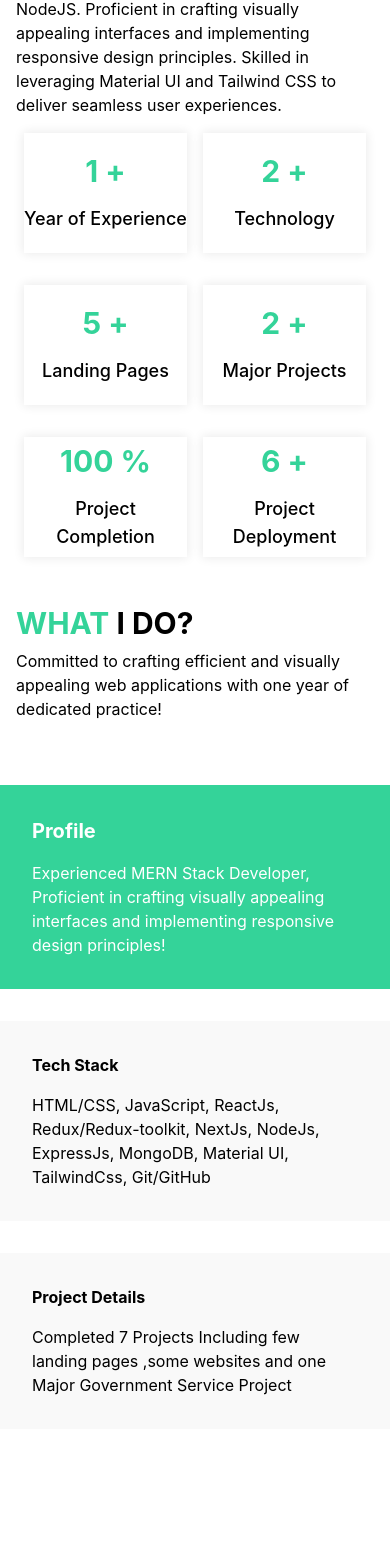
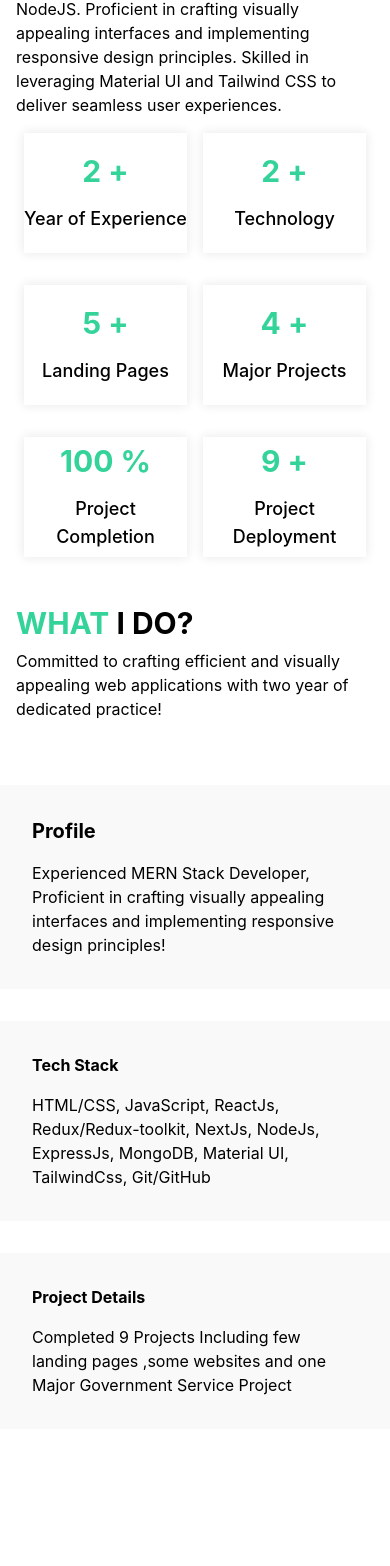
Before and after one commit to Narayan-Chowdhary/profile-page, a React (Create React App) app: page / in a window 390 px wide. Shown: the part 1035-2601 px from the top of the page. Built offline with nearby package versions, Linux system fonts and the light colour scheme.

Commit message:
new updated

```diff
--- a/src/pages/appLayout/AppLayout.jsx
+++ b/src/pages/appLayout/AppLayout.jsx
@@ -6,17 +6,16 @@ import "slick-carousel/slick/slick-theme.css";
 import DarkModeToggle from "../../components/darkToggleMode";
 
 // import required modules
-import Slide1 from '../slide1';
-import Slide2 from '../slide2';
-import Slide3 from '../slide3';
-import Slide4 from '../slide4';
-import Slide5 from '../slide5'
-import Slide6 from '../slide6';
-import Slide7 from '../slide7';
-import Slide11 from '../slide11'
+import Slide1 from "../slide1";
+import Slide2 from "../slide2";
+import Slide3 from "../slide3";
+import Slide4 from "../slide4";
+// import Slide5 from '../slide5'
+import Slide6 from "../slide6";
+import Slide7 from "../slide7";
+import Slide11 from "../slide11";
 
 const AppLayout = () => {
-
   var settings = {
     dots: true,
     arrows: false,
@@ -25,11 +24,11 @@ const AppLayout = () => {
     speed: 500,
     vertical: true,
     customPaging: (i) => {
-            return (<button></button>)
+      return <button></button>;
     },
     verticalSwiping: true,
     slidesToShow: 1,
-        slidesToScroll: 1
+    slidesToScroll: 1,
   };
 
   const sliderRef = useRef(null);
@@ -37,7 +36,7 @@ const AppLayout = () => {
 
   let animationBreak = 1500;
   let lastTime = 0;
-    const handleWheel = e => {
+  const handleWheel = (e) => {
     const wheelDirection = e.deltaY;
     const currentTime = new Date().getTime();
     const isAnimationEnable = currentTime - lastTime > animationBreak;
@@ -45,21 +44,21 @@ const AppLayout = () => {
     if (!isAnimationEnable) return;
 
     if (wheelDirection < 0 && isAnimationEnable) {
-            sliderRef?.current?.slickPrev()
+      sliderRef?.current?.slickPrev();
     }
 
     if (wheelDirection > 0 && isAnimationEnable) {
-            sliderRef?.current?.slickNext()
+      sliderRef?.current?.slickNext();
     }
 
     lastTime = currentTime;
   };
 
   const handleArrowKeys = (event) => {
-        if (event.key === 'ArrowDown') {
-            sliderRef?.current?.slickNext()
-        } else if (event.key === 'ArrowUp') {
-            sliderRef?.current?.slickPrev()
+    if (event.key === "ArrowDown") {
+      sliderRef?.current?.slickNext();
+    } else if (event.key === "ArrowUp") {
+      sliderRef?.current?.slickPrev();
     }
   };
 
@@ -67,27 +66,30 @@ const AppLayout = () => {
     const divElement = wrapperRef.current;
 
     if (divElement) {
-            window.addEventListener('wheel', handleWheel);
-            window.addEventListener('keydown', handleArrowKeys)
+      window.addEventListener("wheel", handleWheel);
+      window.addEventListener("keydown", handleArrowKeys);
     }
 
     return () => {
       if (divElement) {
-                window.removeEventListener('wheel', handleWheel);
-                window.removeEventListener('keydown', handleArrowKeys)
+        window.removeEventListener("wheel", handleWheel);
+        window.removeEventListener("keydown", handleArrowKeys);
       }
     };
-    }, [])
+  }, []);
 
   return (
     <>
-            <div ref={wrapperRef} className="home_wrapper hidden lg:block overflow-hidden">
+      <div
+        ref={wrapperRef}
+        className="home_wrapper hidden lg:block overflow-hidden"
+      >
         <Slider ref={sliderRef} {...settings}>
           <Slide1 />
           <Slide2 />
           <Slide3 />
           <Slide4 />
-                    <Slide5 />
+          {/* <Slide5 /> */}
           <Slide6 />
           <Slide7 />
 
@@ -100,7 +102,7 @@ const AppLayout = () => {
         <Slide2 />
         <Slide3 />
         <Slide4 />
-                <Slide5 />
+        {/* <Slide5 /> */}
         <Slide6 />
         <Slide7 />
 
@@ -108,9 +110,7 @@ const AppLayout = () => {
       </div>
       <DarkModeToggle />
     </>
+  );
+};
 
-    )
-}
-
-
-export default memo(AppLayout)
+export default memo(AppLayout);
--- a/src/pages/slide2/index.jsx
+++ b/src/pages/slide2/index.jsx
@@ -1,81 +1,117 @@
-import LeftImage from "../../assests/New Images/contact/ImageDp.jpg"
-import { useRef } from 'react'
+import LeftImage from "../../assests/New Images/contact/ImageDp.jpg";
+import { useRef } from "react";
 import { motion, useInView } from "framer-motion";
 import CountUp from "react-countup";
-import { cardVariantsBottom, cardVariantsLeft, cardVariantsLeftForHeading } from "../../components/animations";
+import {
+  cardVariantsBottom,
+  cardVariantsLeft,
+  cardVariantsLeftForHeading,
+} from "../../components/animations";
 
 export default function Slide2() {
-    const ref = useRef(null)
+  const ref = useRef(null);
   const isInView = useInView(ref, { once: true });
 
   const companyDetails = [
     {
-            num: 1,
+      num: 2,
       text: "Year of Experience",
     },
     {
       num: 2,
-            text: "Technology"
+      text: "Technology",
     },
     {
       num: 5,
-            text: "Landing Pages"
+      text: "Landing Pages",
     },
     {
-            num: 2,
-            text: "Major Projects"
+      num: 4,
+      text: "Major Projects",
     },
     {
       num: 100,
-            text: "Project Completion"
+      text: "Project Completion",
     },
     {
-            num: 6,
-            text: "Project Deployment"
+      num: 9,
+      text: "Project Deployment",
     },
-    ]
+  ];
   return (
     <>
-            <div className="lg:h-[100vh] flex mt-4 sm:mt-12 lg:mt-0 overflow-hidden" ref={ref}>
+      <div
+        className="lg:h-[100vh] flex mt-4 sm:mt-12 lg:mt-0 overflow-hidden"
+        ref={ref}
+      >
         <div className="lg:w-[42%] xl:w-[48%] 2xl:w-[41%] h-[100vh] overflow-visible hidden lg:block">
-                     <img src={LeftImage} className="h-full w-auto overflow-visible object-contain" />
+          <img
+            src={LeftImage}
+            className="h-full w-auto overflow-visible object-contain"
+          />
           {/*<div className="bg-[#34d399] h-full">.</div> */}
         </div>
         <div className="lg:w-[58%] xl:w-[52%] 2xl:w-[59%] py-8 lg:py-4 px-4 md:mx-16 lg:ml-0 md:flex md:flex-col md:justify-evenly custom_translate">
           <div>
             <div className="text-3xl 2xl:text-5xl lg:text-4xl font-bold flex">
-                            <div variants={cardVariantsLeft} className="after_underline relative">
+              <div
+                variants={cardVariantsLeft}
+                className="after_underline relative"
+              >
                 ABOUT&nbsp;
               </div>
-                            <div variants={cardVariantsLeftForHeading} className="text-[#34d399]">MY SELF</div>
+              <div
+                variants={cardVariantsLeftForHeading}
+                className="text-[#34d399]"
+              >
+                MY SELF
+              </div>
             </div>
             <p className="pt-8 2xl:pr-16 xl:!leading-6 2xl:!leading-10 text-base 2xl:text-2xl">
-                            Experienced MERN Stack Developer with 1.5+ year of expertise in ReactJS, NextJS, HTML, and CSS, complemented by secondary skills in NodeJS. Proficient in
-                            crafting visually appealing interfaces and implementing responsive design principles. Skilled in leveraging Material UI and Tailwind CSS to deliver seamless user
+              Experienced MERN Stack Developer with 2 year of expertise in
+              ReactJS, NextJS, HTML, and CSS, complemented by secondary skills
+              in NodeJS. Proficient in crafting visually appealing interfaces
+              and implementing responsive design principles. Skilled in
+              leveraging Material UI and Tailwind CSS to deliver seamless user
               experiences.
             </p>
           </div>
 
-                    <motion.ul initial="offscreen" whileInView="onscreen" viewport={{ once: false, amount: 0.8 }} className="flex flex-wrap justify-between lg:-mx-8 lg:-mx-4 md:mt-8 lg:mt-0 xl:mt-2 2xl:mt-0 ">
+          <motion.ul
+            initial="offscreen"
+            whileInView="onscreen"
+            viewport={{ once: false, amount: 0.8 }}
+            className="flex flex-wrap justify-between lg:-mx-8 lg:-mx-4 md:mt-8 lg:mt-0 xl:mt-2 2xl:mt-0 "
+          >
             {companyDetails?.map((e, i) => {
               return (
-                                <motion.li variants={cardVariantsBottom} className="h-[120px] 2xl:h-[180px] xl:h-[160px] lg:h-[120px] w-[50%] md:w-[33%] 2xl:w-[33%] my-4 lg:my-2 2xl:my-4 px-2 lg:px-8 2xl:px-8 xl:px-3 lg:px-1 text-center">
-                                    <div className="h-full bg-white dark:bg-[#464444] flex flex-col items-center justify-center" style={{ boxShadow: '0px 0 10px 1px #00000015' }}>
-                                        {isInView ?
+                <motion.li
+                  variants={cardVariantsBottom}
+                  className="h-[120px] 2xl:h-[180px] xl:h-[160px] lg:h-[120px] w-[50%] md:w-[33%] 2xl:w-[33%] my-4 lg:my-2 2xl:my-4 px-2 lg:px-8 2xl:px-8 xl:px-3 lg:px-1 text-center"
+                >
+                  <div
+                    className="h-full bg-white dark:bg-[#464444] flex flex-col items-center justify-center"
+                    style={{ boxShadow: "0px 0 10px 1px #00000015" }}
+                  >
+                    {isInView ? (
                       <h2 className="text-[#34d399] text-3xl 2xl:text-5xl lg:text-4xl font-bold">
-                                                <CountUp end={e.num} duration={3} />&nbsp;
-                                                <span>{`${i == 4 ? '%' : '+'}`}</span>
+                        <CountUp end={e.num} duration={3} />
+                        &nbsp;
+                        <span>{`${i == 4 ? "%" : "+"}`}</span>
                       </h2>
-                                            : <></>}
-                                        <p className="text-lg 2xl:text-xl lg:text-base font-medium mt-4">{e.text}</p>
+                    ) : (
+                      <></>
+                    )}
+                    <p className="text-lg 2xl:text-xl lg:text-base font-medium mt-4">
+                      {e.text}
+                    </p>
                   </div>
                 </motion.li>
-                            )
+              );
             })}
           </motion.ul>
         </div>
       </div>
     </>
-    )
-
+  );
 }
--- a/src/pages/slide3/index.jsx
+++ b/src/pages/slide3/index.jsx
@@ -1,65 +1,147 @@
-import hero from '../../assests/New Images/contact/code.jpg'
+import hero from "../../assests/New Images/contact/code.jpg";
 import { motion, useInView } from "framer-motion";
-import { cardVariantsLeft, cardVariantsLeftForHeading } from "../../components/animations";
+import {
+  cardVariantsLeft,
+  cardVariantsLeftForHeading,
+} from "../../components/animations";
 import { useRef } from "react";
 
 const json = [
   {
-        heading: 'Profile',
-        text:" Experienced MERN Stack Developer, Proficient in crafting visually appealing interfaces and implementing responsive design principles!" ,
+    heading: "Profile",
+    text: " Experienced MERN Stack Developer, Proficient in crafting visually appealing interfaces and implementing responsive design principles!",
   },
   {
-        heading: 'Tech Stack',
-        text:  "HTML/CSS, JavaScript, ReactJs, Redux/Redux-toolkit, NextJs, NodeJs, ExpressJs, MongoDB, Material UI, TailwindCss, Git/GitHub"
+    heading: "Tech Stack",
+    text: "HTML/CSS, JavaScript, ReactJs, Redux/Redux-toolkit, NextJs, NodeJs, ExpressJs, MongoDB, Material UI, TailwindCss, Git/GitHub",
   },
   {
-        heading: 'Project Details',
-        text: 'Completed 7 Projects Including few landing pages ,some websites and one Major Government Service Project'
-    }
-]
+    heading: "Project Details",
+    text: "Completed 9 Projects Including few landing pages ,some websites and one Major Government Service Project",
+  },
+];
 
 const Slide3 = () => {
-    const ref = useRef(null)
+  const ref = useRef(null);
   const isInView = useInView(ref, { once: false });
 
   return (
-        <div className="md:h-[100vh] flex flex-col relative justify-evenly lg:justify-start" ref={ref}>
+    <div
+      className="md:h-[100vh] flex flex-col relative justify-evenly lg:justify-start"
+      ref={ref}
+    >
       <div className="flex w-full">
         <div className="w-[50%] hidden lg:block">
-                    <img src={hero} alt="Slide 3 Hero" className='' />
+          <img src={hero} alt="Slide 3 Hero" className="" />
         </div>
         <div className="md:w-[80%] lg:w-[50%] lg:py-16 xl:py-8 2xl:py-16 px-4 md:px-16 xl:px-20">
-                    <div initial="offscreen" whileInView="onscreen" viewport={{ once: false, amount: 0.8 }} className="text-3xl xl:text-5xl lg:text-4xl font-bold flex">
+          <div
+            initial="offscreen"
+            whileInView="onscreen"
+            viewport={{ once: false, amount: 0.8 }}
+            className="text-3xl xl:text-5xl lg:text-4xl font-bold flex"
+          >
             <div variants={cardVariantsLeft} className="text-[#34d399]">
               WHAT&nbsp;
             </div>
-                        <div variants={cardVariantsLeftForHeading} className="">I DO?</div>
-                    </div>
-                    <p className="text-base xl:text-xl lg:text-xl mt-2 lg:mt-6 lg:mr-[5%] xl:mr-[20%]"> Committed to crafting efficient and visually appealing web applications with one year of dedicated practice!</p>
+            <div variants={cardVariantsLeftForHeading} className="">
+              I DO?
             </div>
           </div>
-            <div className='flex justify-center pb-8 md:pb-0 mt-12 md:mt-0'>
-                <div className='flex flex-col md:flex-row w-full lg:w-[98%] xl:w-[95%] 2xl:w-[80%] mx-auto justify-around lg:items-end lg:absolute bottom-[55px] 2xl:bottom-[75px] xl:bottom-[55px] transform_custom'>
-                    {json && json.map((row, i) => (
+          <p className="text-base xl:text-xl lg:text-xl mt-2 lg:mt-6 lg:mr-[5%] xl:mr-[20%]">
+            {" "}
+            Committed to crafting efficient and visually appealing web
+            applications with two year of dedicated practice!
+          </p>
+        </div>
+      </div>
+      <div className="flex justify-center pb-8 md:pb-0 mt-12 md:mt-0">
+        <div className="flex flex-col md:flex-row w-full lg:w-[98%] xl:w-[95%] 2xl:w-[80%] mx-auto justify-around lg:items-end lg:absolute bottom-[55px] 2xl:bottom-[75px] xl:bottom-[55px] transform_custom">
+          {json &&
+            json.map((row, i) => (
               <>
-                            {i == 0 ?
-                                <motion.div initial={{ opacity: 0, scale: 0.5 }} animate={{ opacity: isInView ? 1 : 0, scale: isInView ? 1 : 0.5 }} transition={{ duration: 0.5 }} className='w-full md:w-[30%] lg:w-[35%] lg:h-[310px] xl:h-[350px] 2xl:h-[450px] bg-[#34d399] text-white my-4 md:my-0 p-8 lg:px-8 md:py-4 lg:py-12 '>
-                                    <h2 className='font-bold text-xl lg:text-2xl xl:text-3xl md:min-h-[64px]'>{row.heading}</h2>
-                                    <p className='text-base xl:text-xl mt-4 md:mt-2 lg:mt-4'>{row.text}</p>
-
+                {i == 0 ? (
+                  <motion.div
+                    initial={{ opacity: 0, scale: 0.5 }}
+                    animate={{
+                      opacity: isInView ? 1 : 0,
+                      scale: isInView ? 1 : 0.5,
+                    }}
+                    transition={{ duration: 0.5 }}
+                    className="w-full md:w-[30%] lg:w-[35%] lg:h-[310px] xl:h-[350px] 2xl:h-[450px] bg-[#f9f9f9] dark:bg-[#464444] text-black my-4 md:my-0 p-8 lg:px-8 md:py-4 lg:py-12 hover:bg-[#34d399]"
+                  >
+                    <h2 className="font-bold text-xl lg:text-2xl xl:text-3xl md:min-h-[64px]">
+                      {row.heading}
+                    </h2>
+                    <p className="text-base xl:text-xl mt-4 md:mt-2 lg:mt-4">
+                      {row.text}
+                    </p>
                   </motion.div>
-                                :
-                                <motion.div initial={{ opacity: 0, scale: 0.5 }} animate={{ opacity: isInView ? 1 : 0, scale: isInView ? 1 : 0.5 }} transition={{ duration: 0.5 }} className='w-full md:w-[30%] lg:h-[280px] xl:h-[300px] 2xl:h-[380px] bg-[#f9f9f9] dark:bg-[#464444] my-4 md:my-0 p-8 md:py-4 lg:py-8 '>
-                                    <h2 className='font-bold text-base lg:text-xl xl:text-2xl md:min-h-[64px]'>{row.heading}</h2>
-                                    <p className='text-base xl:text-xl mt-4 md:mt-2 lg:mt-4'>{row.text}</p>
+                ) : (
+                  <motion.div
+                    initial={{ opacity: 0, scale: 0.5 }}
+                    animate={{
+                      opacity: isInView ? 1 : 0,
+                      scale: isInView ? 1 : 0.5,
+                    }}
+                    transition={{ duration: 0.5 }}
+                    className="w-full md:w-[30%] lg:h-[280px] xl:h-[300px] 2xl:h-[380px] bg-[#f9f9f9] dark:bg-[#464444] text-black my-4 md:my-0 p-8 md:py-4 lg:py-8 hover:bg-[#34d399] "
+                  >
+                    <h2 className="font-bold text-base lg:text-xl xl:text-2xl md:min-h-[64px]">
+                      {row.heading}
+                    </h2>
+                    <p className="text-base xl:text-xl mt-4 md:mt-2 lg:mt-4">
+                      {row.text}
+                    </p>
                   </motion.div>
-                            }
+                )}
               </>
             ))}
+
+          {/* {json &&
+            json.map((row, i) => (
+              <>
+                {i == 0 ? (
+                  <motion.div
+                    initial={{ opacity: 0, scale: 0.5 }}
+                    animate={{
+                      opacity: isInView ? 1 : 0,
+                      scale: isInView ? 1 : 0.5,
+                    }}
+                    transition={{ duration: 0.5 }}
+                    className="w-full md:w-[30%] lg:w-[35%] lg:h-[310px] xl:h-[350px] 2xl:h-[450px] hover:bg-[#34d399] text-white my-4 md:my-0 p-8 lg:px-8 md:py-4 lg:py-12 "
+                  >
+                    <h2 className="font-bold text-xl lg:text-2xl xl:text-3xl md:min-h-[64px]">
+                      {row.heading}
+                    </h2>
+                    <p className="text-base xl:text-xl mt-4 md:mt-2 lg:mt-4">
+                      {row.text}
+                    </p>
+                  </motion.div>
+                ) : (
+                  <motion.div
+                    initial={{ opacity: 0, scale: 0.5 }}
+                    animate={{
+                      opacity: isInView ? 1 : 0,
+                      scale: isInView ? 1 : 0.5,
+                    }}
+                    transition={{ duration: 0.5 }}
+                    className="w-full md:w-[30%] lg:h-[280px] xl:h-[300px] 2xl:h-[380px] bg-[#f9f9f9] dark:bg-[#464444] my-4 md:my-0 p-8 md:py-4 lg:py-8 "
+                  >
+                    <h2 className="font-bold text-base lg:text-xl xl:text-2xl md:min-h-[64px]">
+                      {row.heading}
+                    </h2>
+                    <p className="text-base xl:text-xl mt-4 md:mt-2 lg:mt-4">
+                      {row.text}
+                    </p>
+                  </motion.div>
+                )}
+              </>
+            ))} */}
         </div>
       </div>
     </div>
-    )
-}
+  );
+};
 
 export default Slide3;
```
Lines whose indentation alone changed are shown as unchanged.
